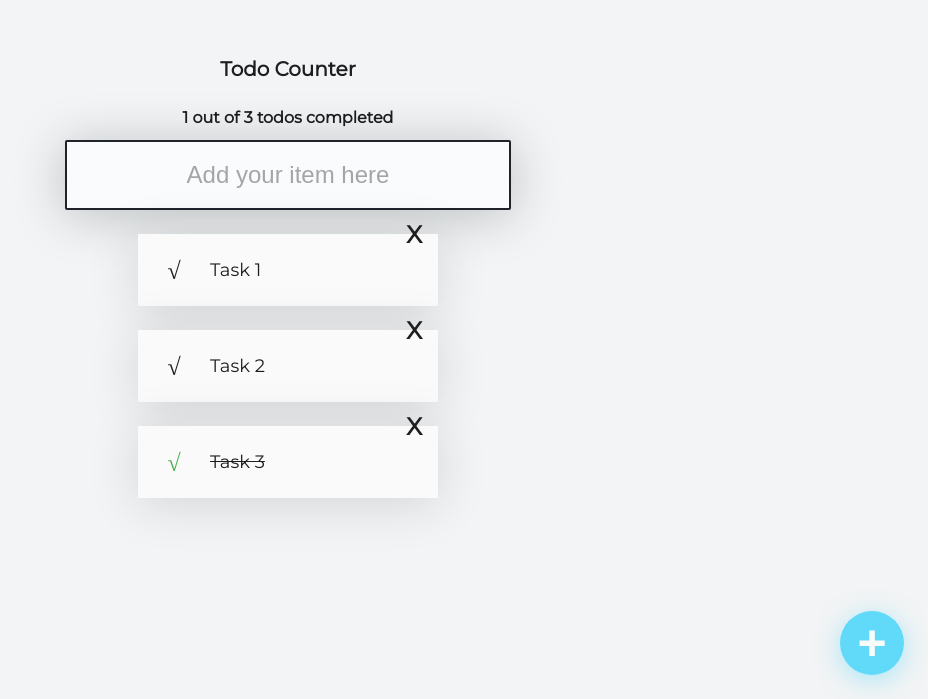
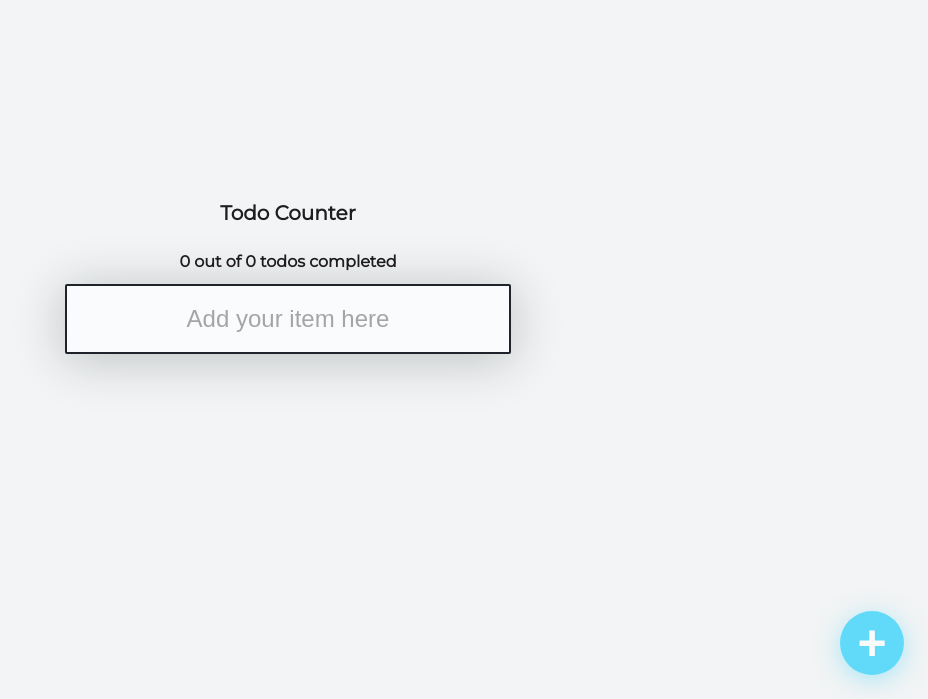
Before and after one commit to Braggiouy/todo-react-platzi, a React (Create React App) app: page / in a window 1280 px wide. Shown: the part 101-800 px from the top of the page, without its empty margins (352-1280 px from the left). Built offline with nearby package versions, Linux system fonts and the light colour scheme.

Commit message:
localStorage setup added.

```diff
--- a/src/App.js
+++ b/src/App.js
@@ -7,13 +7,23 @@
 
 import "./App.css";
 
-const defaultTodo = [
-  { text: "Task 1", completed: false },
-  { text: "Task 2", completed: false },
-  { text: "Task 3", completed: true },
-];
+// const defaultTodo = [
+//   { text: "Task 1", completed: false },
+//   { text: "Task 2", completed: false },
+//   { text: "Task 3", completed: true },
+// ];
 function App() {
-  const [todos, setTodos] = React.useState(defaultTodo);
+  const localStorageTodos = localStorage.getItem("TODOS_V1");
+  let parsedTodos;
+
+  if (!localStorageTodos) {
+    localStorage.setItem("TODOS_V1", JSON.stringify([]));
+    parsedTodos = [];
+  } else {
+    parsedTodos = JSON.parse(localStorageTodos);
+  }
+
+  const [todos, setTodos] = React.useState(parsedTodos);
   const [searchValue, setSearchValue] = React.useState("");
 
   // For todoCounter
@@ -33,18 +43,24 @@
     });
   }
 
+  const saveTodos = (newTodos) => {
+    const stringifiedTodos = JSON.stringify(newTodos);
+    localStorage.setItem("TODOS_V1", stringifiedTodos);
+    setTodos(newTodos);
+  };
+
   const toogleTodo = (text) => {
     const todoIndex = todos.findIndex((todo) => todo.text === text);
     const newTodos = [...todos];
     newTodos[todoIndex].completed = !newTodos[todoIndex].completed;
-    setTodos(newTodos);
+    saveTodos(newTodos);
   };
 
   const deleteTodos = (text) => {
     const todoIndex = todos.findIndex((todo) => todo.text === text);
     const newTodos = [...todos];
     newTodos.splice(todoIndex, 1);
-    setTodos(newTodos);
+    saveTodos(newTodos);
   };
 
   const addTodo = (message) => {
```
